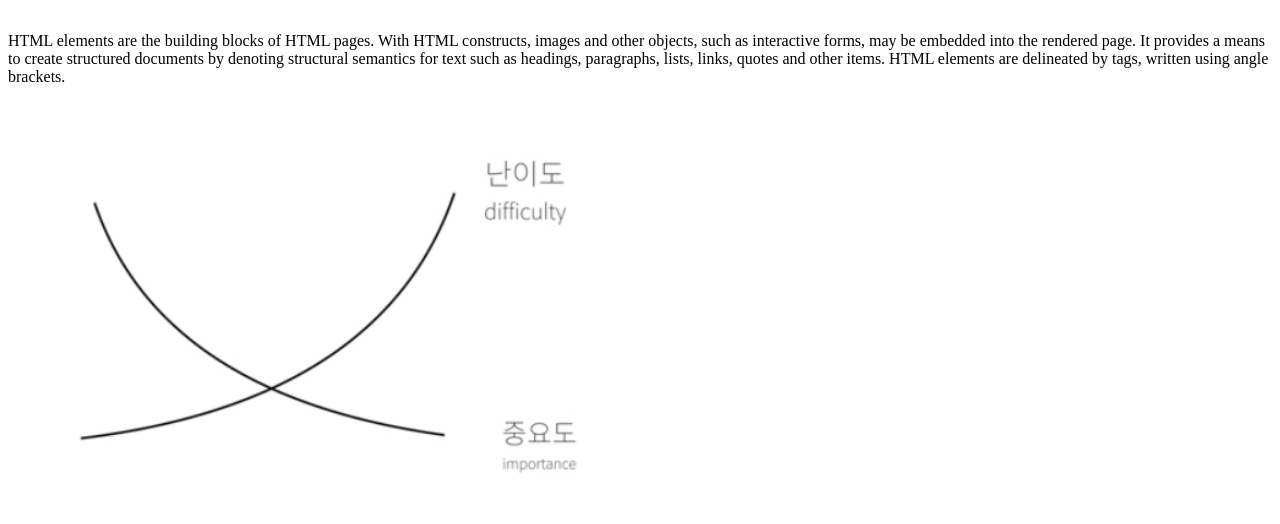
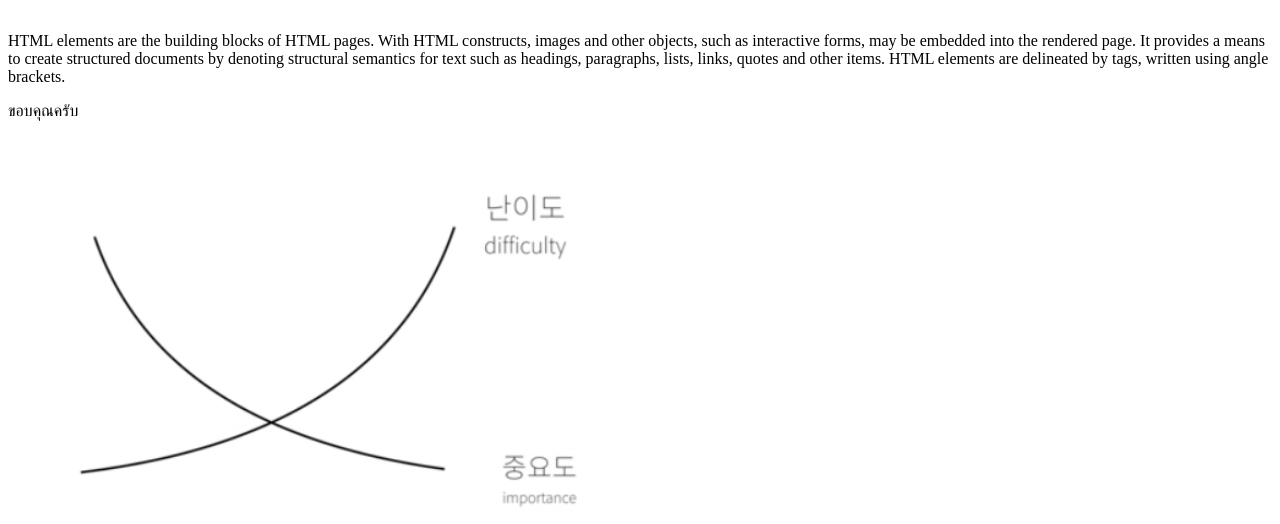
Before and after one commit to giujeong/giu_1, a plain HTML site: page 1.html in a window 1280 px wide. Shown: the part 253-777 px from the top of the page. Drawn offline with Linux system fonts and the light colour scheme; grey boxes are pictures that could not be loaded; files whose address does not match are found by name.

Commit message:
Update 1.html

```diff
--- a/1.html
+++ b/1.html
@@ -15,6 +15,7 @@
   <h1>HTML</h1>
   <p><a href="https://www.w3.org/TR/html5/" target="_blank" title="html5 specification">Hypertext Markup Language (HTML)</a> is the standard markup language for <strong>creating <u>web</u> pages</strong> and web applications.Web browsers receive HTML documents from a web server or from local storage and render them into multimedia web pages. HTML describes the structure of a web page semantically and originally included cues for the appearance of the document.</p>
   <p style="margin-top:35px;">HTML elements are the building blocks of HTML pages. With HTML constructs, images and other objects, such as interactive forms, may be embedded into the rendered page. It provides a means to create structured documents by denoting structural semantics for text such as headings, paragraphs, lists, links, quotes and other items. HTML elements are delineated by tags, written using angle brackets.</p>
+  <p> ขอบคุณครับ </p>
   <p><img src="D:\web\1572420271343.jpg" width="50%"></p>
   <p><img src="https://s3-ap-northeast-2.amazonaws.com/opentutorials-user-file/module/3135/7648.png" width="45%"></p>
 </body>
```
